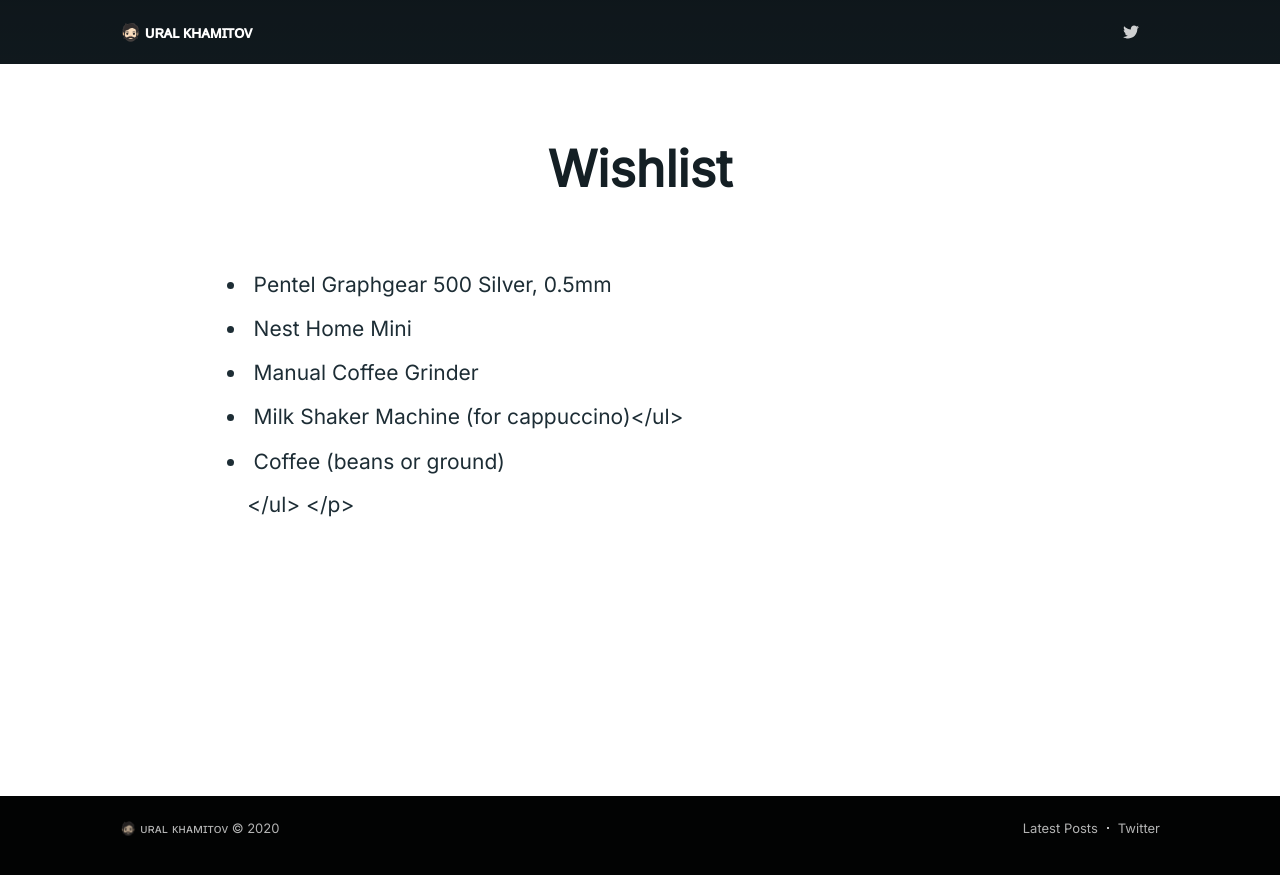
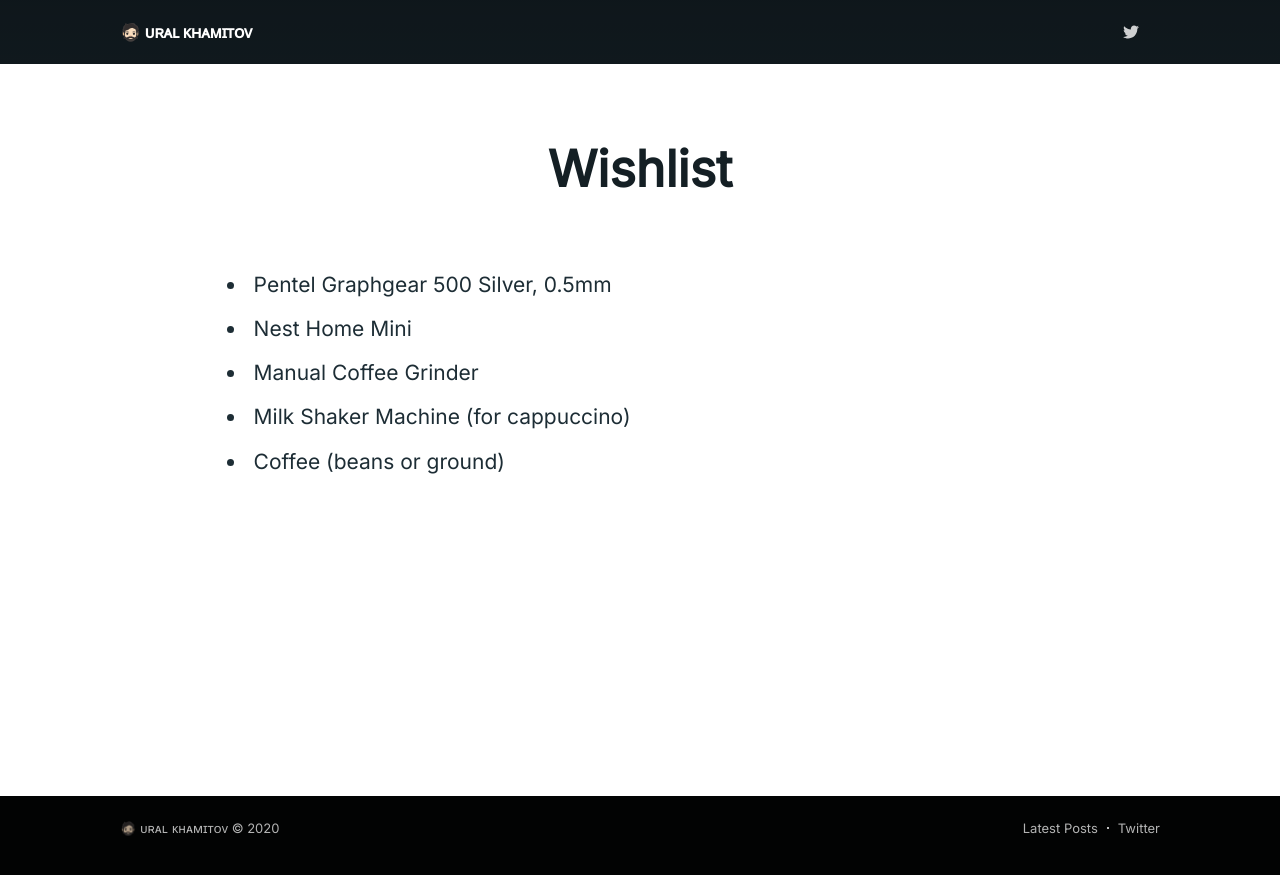
Before and after one commit to ukhamitov/ukhamitov.github.io, a Jekyll site: the page built from wishlist.md, in a window 1280 px wide. Shown: the top 875 px of the page. Built offline with Jekyll 4.4.1, drawn with Linux system fonts in a browser that asks for light colours; nearby versions of some CDN libraries; comment, search, counter and statistics services are not loaded.

Commit message:
fix: Typo

```diff
--- a/wishlist.md
+++ b/wishlist.md
@@ -12,7 +12,7 @@ subclass: 'post page'
 	<li>Pentel Graphgear 500 Silver, 0.5mm</li>
 	<li>Nest Home Mini</li>
 	<li>Manual Coffee Grinder</li>
-	<li>Milk Shaker Machine (for cappuccino)</ul>
+	<li>Milk Shaker Machine (for cappuccino)</li>
 	<li>Coffee (beans or ground)</li>
   </ul>
 </p>
```
